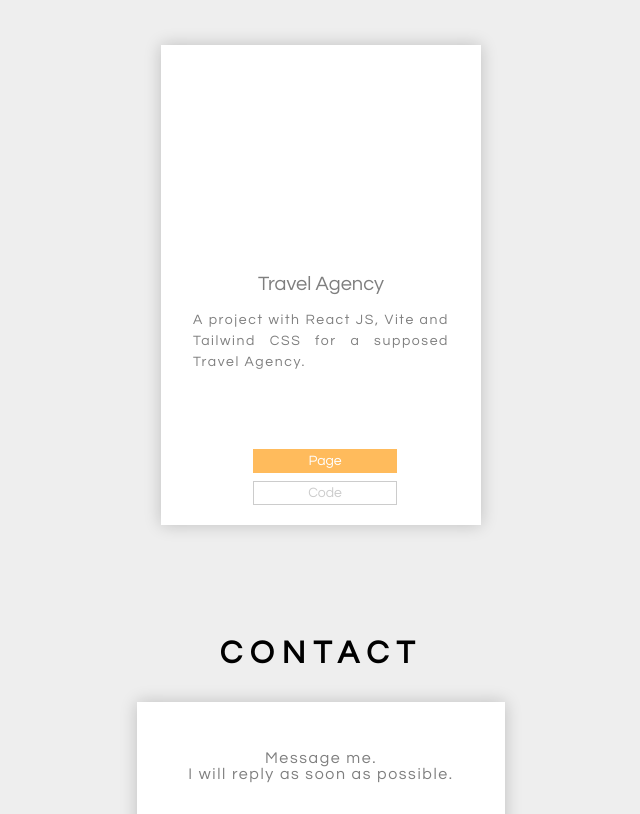
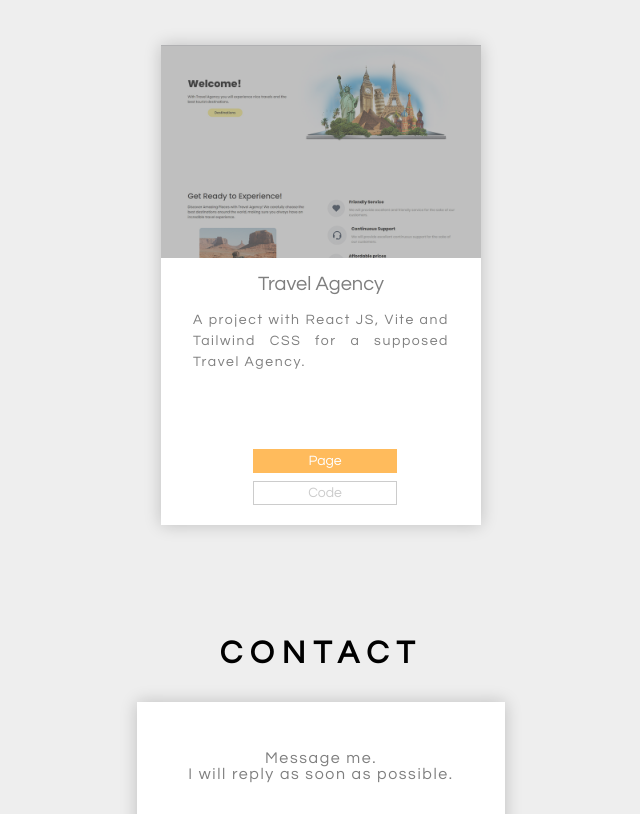
Before and after one commit to arthurbicego/portfolio, a plain HTML site: page index.html in a window 1280 px wide. Shown: the part 1750-2564 px from the top of the page, without its empty margins (319-959 px from the left). Drawn offline with nearby package versions, Linux system fonts and the light colour scheme.

Commit message:
fix img bug

```diff
--- a/style/portfolio.css
+++ b/style/portfolio.css
@@ -70,7 +70,7 @@
   background-position: center;
   background-repeat: no-repeat;
   background-size: cover;
-  background-image: url(./assets/img/project-1.jpg);
+  background-image: url(../assets/img/project-1.jpg);
   filter: contrast(50%);
   overflow: hidden;
   position: relative;
```
